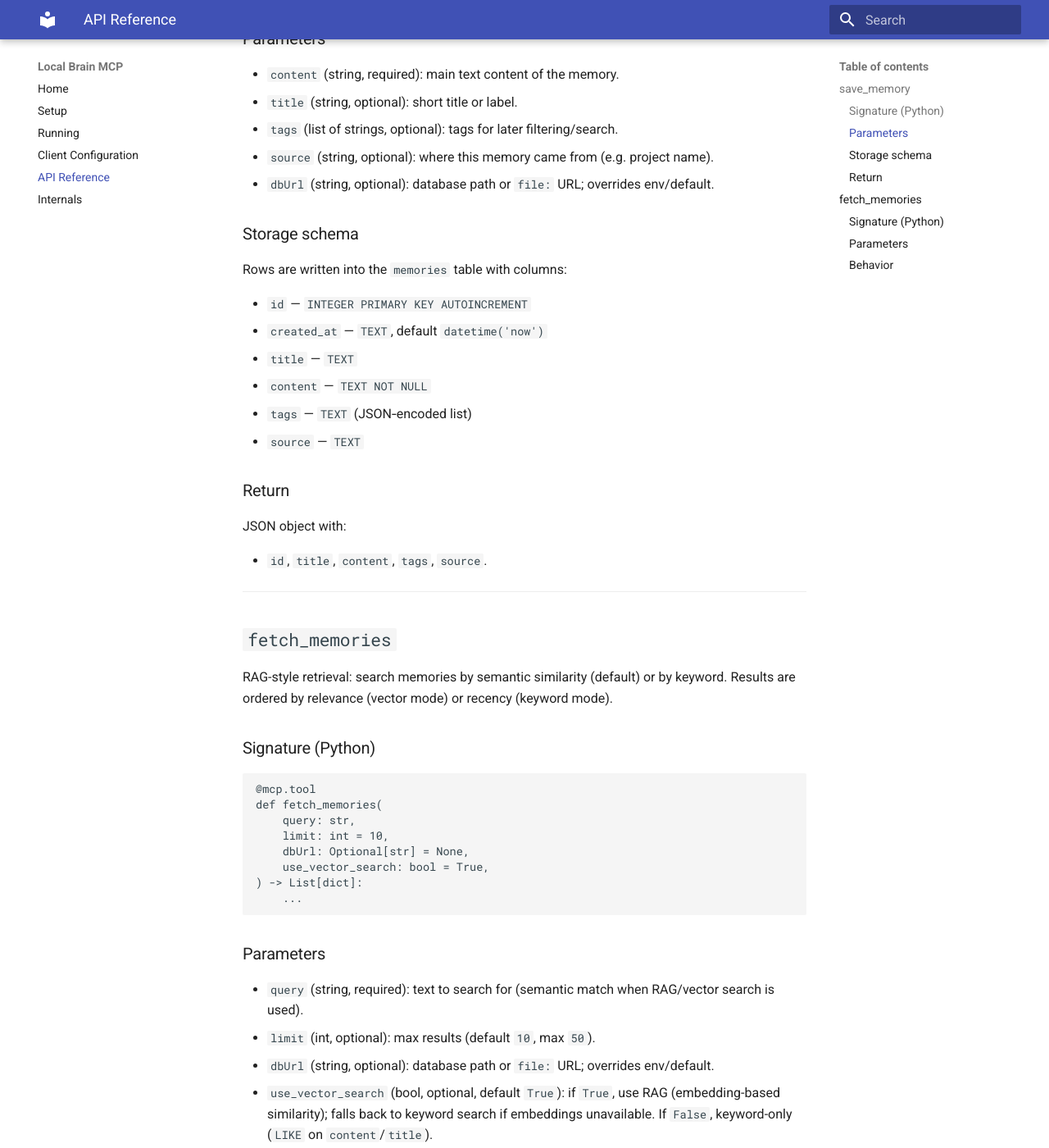
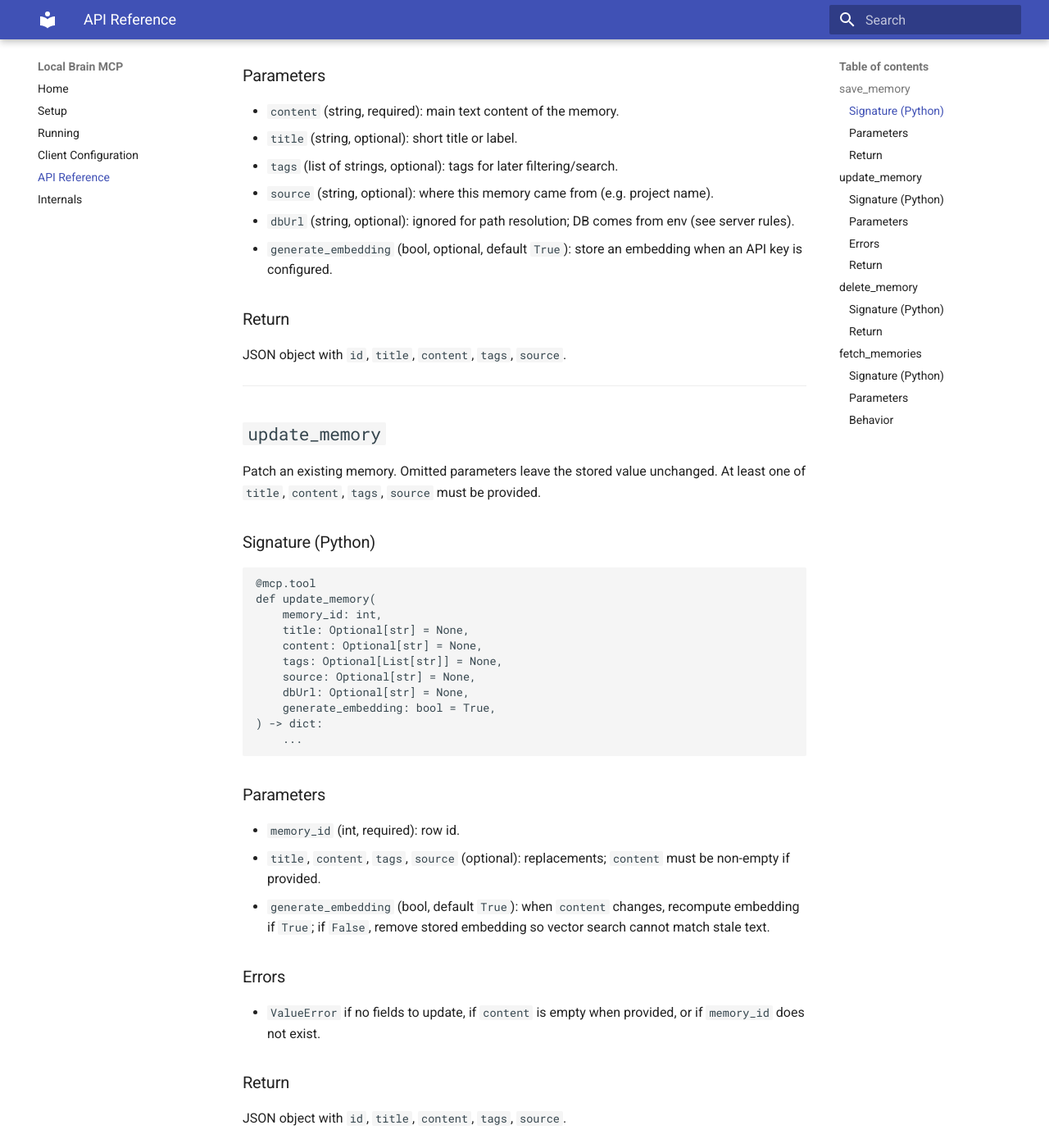
Before and after one commit to ejsinfuego/memory-mcp, an MkDocs documentation site: the page built from docs/api.md, in a window 1280 px wide and 1400 px high, scrolled down 592 px. Shown: the whole window at 82% size. Built offline with MkDocs 1.6.1 and Material for MkDocs 9.7.7, drawn with Linux system fonts in a browser that asks for light colours; some of the changed text lies outside the part shown.

Commit message:
docs: refresh API reference to include new memory tools
Add update_memory and delete_memory docs, update fetch_memories signature and behavior details, and align parameter documentation with current implementation.

````diff
--- a/docs/api.md
+++ b/docs/api.md
@@ -1,6 +1,6 @@
 # API Reference
 
-This project exposes two MCP tools: `save_memory` and `fetch_memories`.
+MCP tools: `save_memory`, `update_memory`, `delete_memory`, `fetch_memories`, and `backfill_all_embeddings`.
 
 ## `save_memory`
 
@@ -16,6 +16,7 @@
     tags: Optional[List[str]] = None,
     source: Optional[str] = None,
     dbUrl: Optional[str] = None,
+    generate_embedding: bool = True,
 ) -> dict:
     ...
 ```
@@ -26,24 +27,69 @@
 - `title` (string, optional): short title or label.
 - `tags` (list of strings, optional): tags for later filtering/search.
 - `source` (string, optional): where this memory came from (e.g. project name).
-- `dbUrl` (string, optional): database path or `file:` URL; overrides env/default.
-
-### Storage schema
-
-Rows are written into the `memories` table with columns:
-
-- `id` — `INTEGER PRIMARY KEY AUTOINCREMENT`
-- `created_at` — `TEXT`, default `datetime('now')`
-- `title` — `TEXT`
-- `content` — `TEXT NOT NULL`
-- `tags` — `TEXT` (JSON‑encoded list)
-- `source` — `TEXT`
+- `dbUrl` (string, optional): ignored for path resolution; DB comes from env (see server rules).
+- `generate_embedding` (bool, optional, default `True`): store an embedding when an API key is configured.
 
 ### Return
 
-JSON object with:
+JSON object with `id`, `title`, `content`, `tags`, `source`.
 
-- `id`, `title`, `content`, `tags`, `source`.
+---
+
+## `update_memory`
+
+Patch an existing memory. Omitted parameters leave the stored value unchanged. At least one of `title`, `content`, `tags`, `source` must be provided.
+
+### Signature (Python)
+
+```python
+@mcp.tool
+def update_memory(
+    memory_id: int,
+    title: Optional[str] = None,
+    content: Optional[str] = None,
+    tags: Optional[List[str]] = None,
+    source: Optional[str] = None,
+    dbUrl: Optional[str] = None,
+    generate_embedding: bool = True,
+) -> dict:
+    ...
+```
+
+### Parameters
+
+- `memory_id` (int, required): row id.
+- `title`, `content`, `tags`, `source` (optional): replacements; `content` must be non-empty if provided.
+- `generate_embedding` (bool, default `True`): when `content` changes, recompute embedding if `True`; if `False`, remove stored embedding so vector search cannot match stale text.
+
+### Errors
+
+- `ValueError` if no fields to update, if `content` is empty when provided, or if `memory_id` does not exist.
+
+### Return
+
+JSON object with `id`, `title`, `content`, `tags`, `source`.
+
+---
+
+## `delete_memory`
+
+Delete a memory row by id. Associated `memory_embeddings` rows are removed (foreign key `ON DELETE CASCADE` with `PRAGMA foreign_keys = ON`).
+
+### Signature (Python)
+
+```python
+@mcp.tool
+def delete_memory(
+    memory_id: int,
+    dbUrl: Optional[str] = None,
+) -> dict:
+    ...
+```
+
+### Return
+
+`{ "id": <int>, "deleted": <bool> }` — `deleted` is `False` if no row existed.
 
 ---
 
@@ -56,23 +102,25 @@
 ```python
 @mcp.tool
 def fetch_memories(
-    query: str,
-    limit: int = 10,
+    query: Optional[str] = None,
+    limit: int = 5,
     dbUrl: Optional[str] = None,
     use_vector_search: bool = True,
+    fields: Optional[List[str]] = None,
 ) -> List[dict]:
     ...
 ```
 
 ### Parameters
 
-- `query` (string, required): text to search for (semantic match when RAG/vector search is used).
-- `limit` (int, optional): max results (default `10`, max `50`).
-- `dbUrl` (string, optional): database path or `file:` URL; overrides env/default.
+- `query` (string, optional): search text. If omitted, null, or whitespace-only, returns the most recent memories (latest first)—a “list recent” view, not search.
+- `limit` (int, optional): max results (default `5`, max `50`).
+- `dbUrl` (string, optional): ignored for path resolution; DB comes from env.
 - `use_vector_search` (bool, optional, default `True`): if `True`, use RAG (embedding-based similarity); falls back to keyword search if embeddings unavailable. If `False`, keyword-only (`LIKE` on `content`/`title`).
+- `fields` (list of strings, optional): if set, each result includes only these keys: `id`, `created_at`, `title`, `content`, `tags`, `source`. Omit for all fields.
 
 ### Behavior
 
 - **Default (RAG)**: Embeds the query, compares to stored embeddings, returns memories ranked by cosine similarity; falls back to keyword search if no embeddings.
 - **Keyword-only** (`use_vector_search=False`): `LIKE` on `content` and `title`, ordered by recency.
-- Returns a list of objects: `id`, `created_at`, `title`, `content`, `tags` (parsed list), `source`.
+- Returns a list of objects; keys depend on `fields` (default: `id`, `created_at`, `title`, `content`, `tags` as a parsed list, `source`).
````
